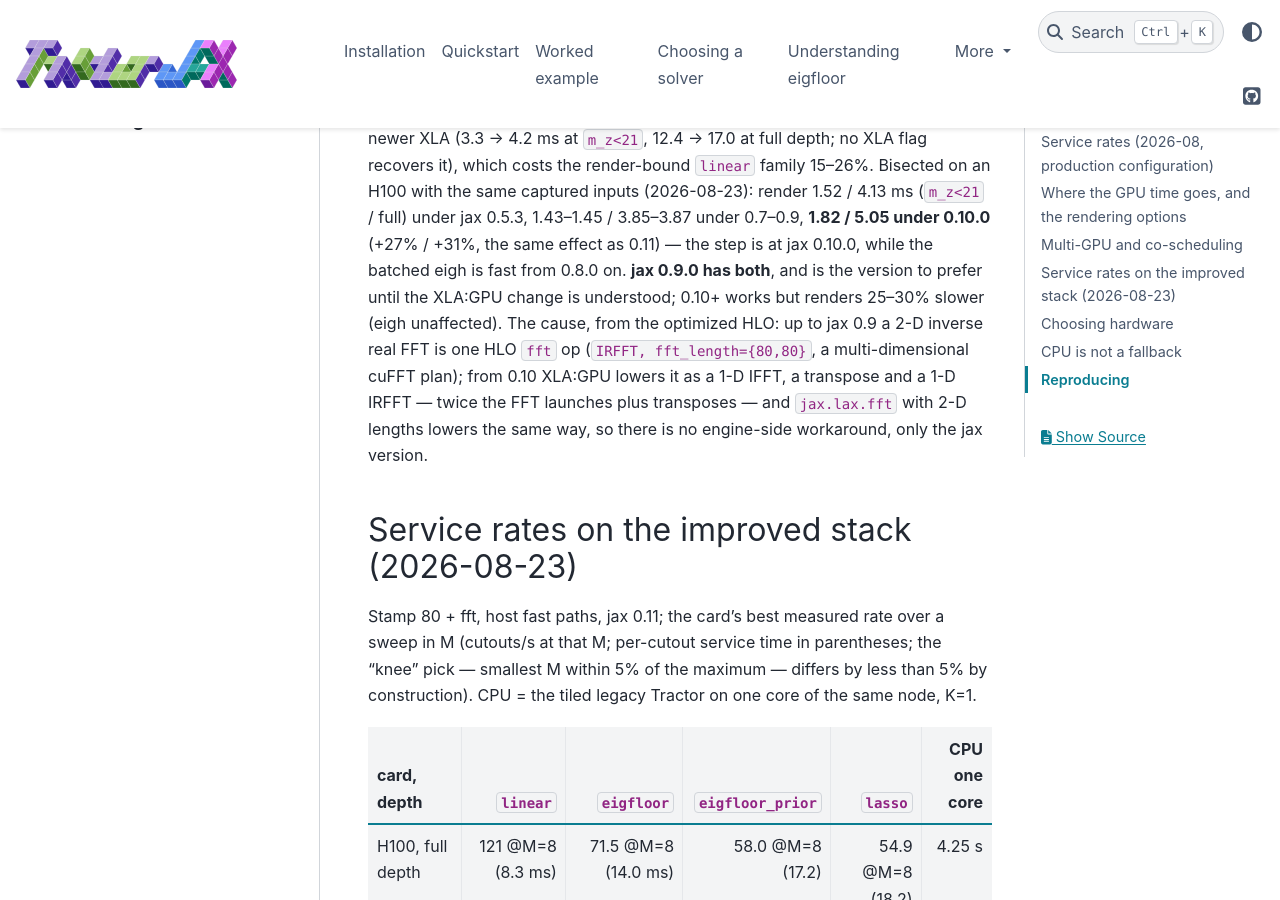
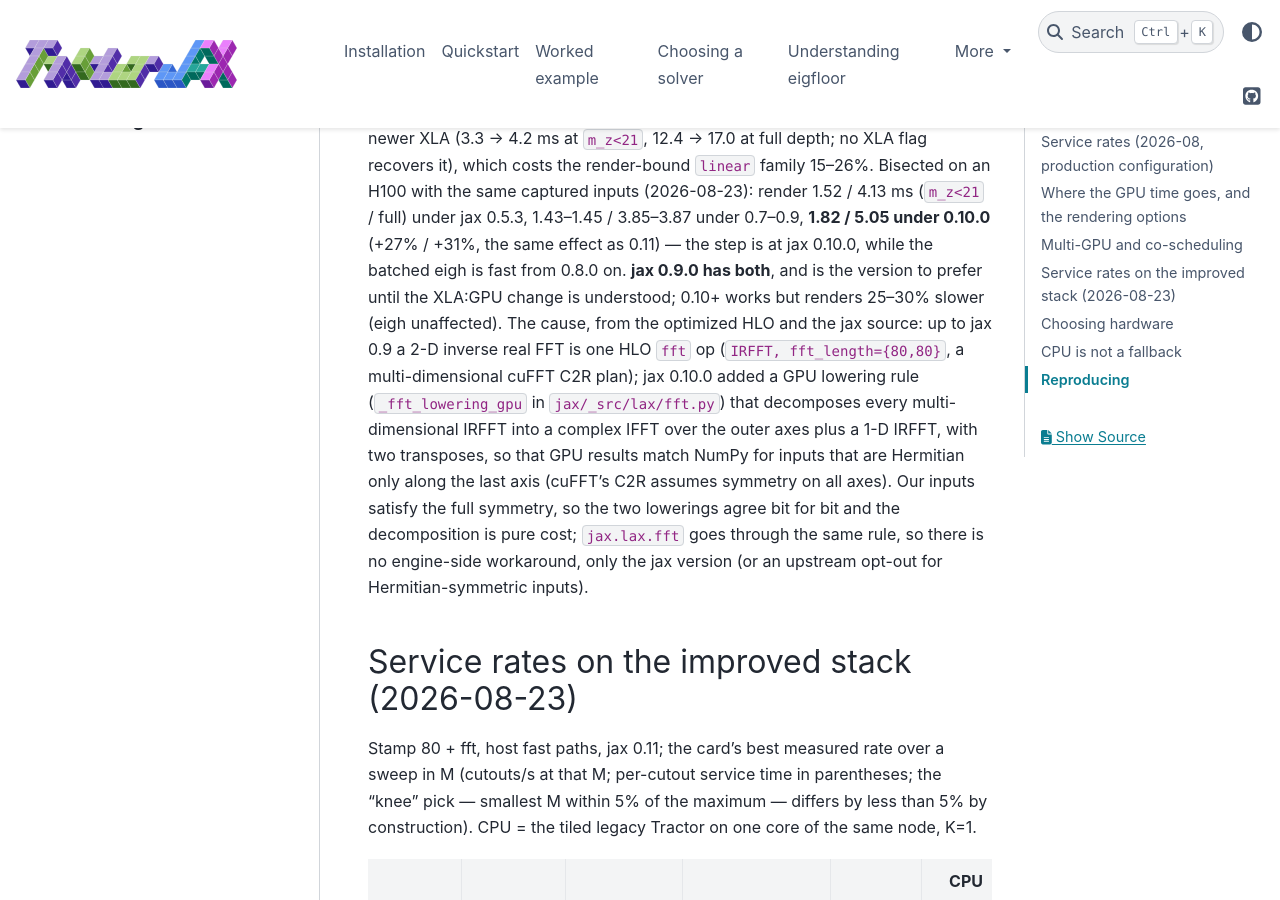
Before and after one commit to hbahk/tractor-jax, a Sphinx documentation site: the page built from docs/performance.md, in a window 1280 px wide and 900 px high, scrolled down 4486 px. Built offline with Sphinx 7.4.7 and the PyData theme 0.15.4, drawn with Linux system fonts in a browser that asks for light colours.

Commit message:
docs: name the cause precisely — jax 0.10.0's GPU lowering rule decomposes multi-dim IRFFT for NumPy semantics

```diff
--- a/docs/performance.md
+++ b/docs/performance.md
@@ -158,12 +158,18 @@ jax 0.5.3, 1.43–1.45 / 3.85–3.87 under 0.7–0.9, **1.82 / 5.05 under 0.10.0
 (+27% / +31%, the same effect as 0.11) — the step is at jax 0.10.0, while
 the batched eigh is fast from 0.8.0 on. **jax 0.9.0 has both**, and is the
 version to prefer until the XLA:GPU change is understood; 0.10+ works but
-renders 25–30% slower (eigh unaffected). The cause, from the optimized HLO:
-up to jax 0.9 a 2-D inverse real FFT is one HLO `fft` op (`IRFFT,
-fft_length={80,80}`, a multi-dimensional cuFFT plan); from 0.10 XLA:GPU
-lowers it as a 1-D IFFT, a transpose and a 1-D IRFFT — twice the FFT
-launches plus transposes — and `jax.lax.fft` with 2-D lengths lowers the
-same way, so there is no engine-side workaround, only the jax version.
+renders 25–30% slower (eigh unaffected). The cause, from the optimized HLO
+and the jax source: up to jax 0.9 a 2-D inverse real FFT is one HLO `fft` op
+(`IRFFT, fft_length={80,80}`, a multi-dimensional cuFFT C2R plan); jax
+0.10.0 added a GPU lowering rule (`_fft_lowering_gpu` in
+`jax/_src/lax/fft.py`) that decomposes every multi-dimensional IRFFT into a
+complex IFFT over the outer axes plus a 1-D IRFFT, with two transposes, so
+that GPU results match NumPy for inputs that are Hermitian only along the
+last axis (cuFFT's C2R assumes symmetry on all axes). Our inputs satisfy
+the full symmetry, so the two lowerings agree bit for bit and the
+decomposition is pure cost; `jax.lax.fft` goes through the same rule, so
+there is no engine-side workaround, only the jax version (or an upstream
+opt-out for Hermitian-symmetric inputs).
 
 ## Service rates on the improved stack (2026-08-23)
 
```
Also changed, not shown: CHANGELOG.md (+7 -4 lines).
